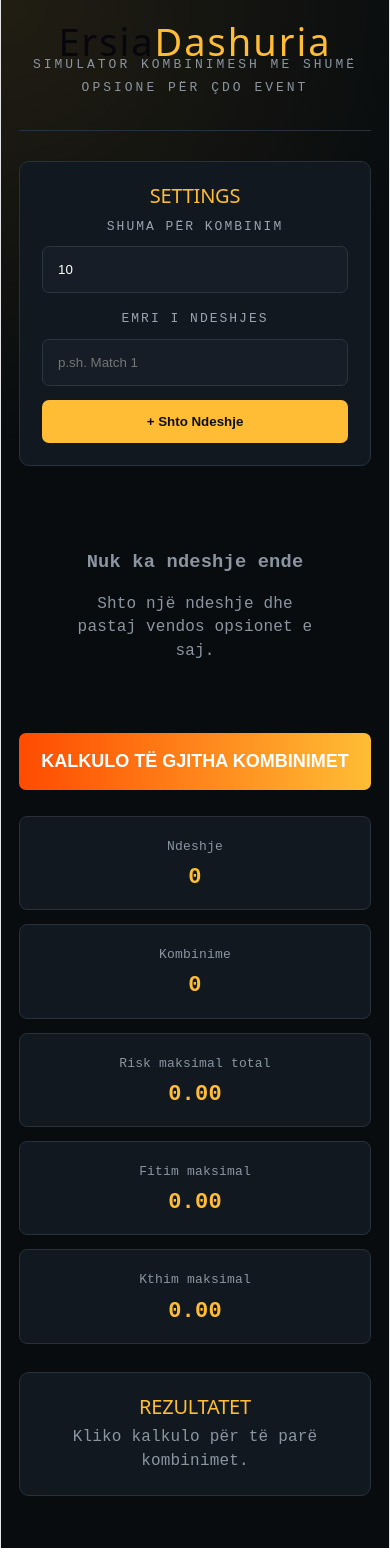
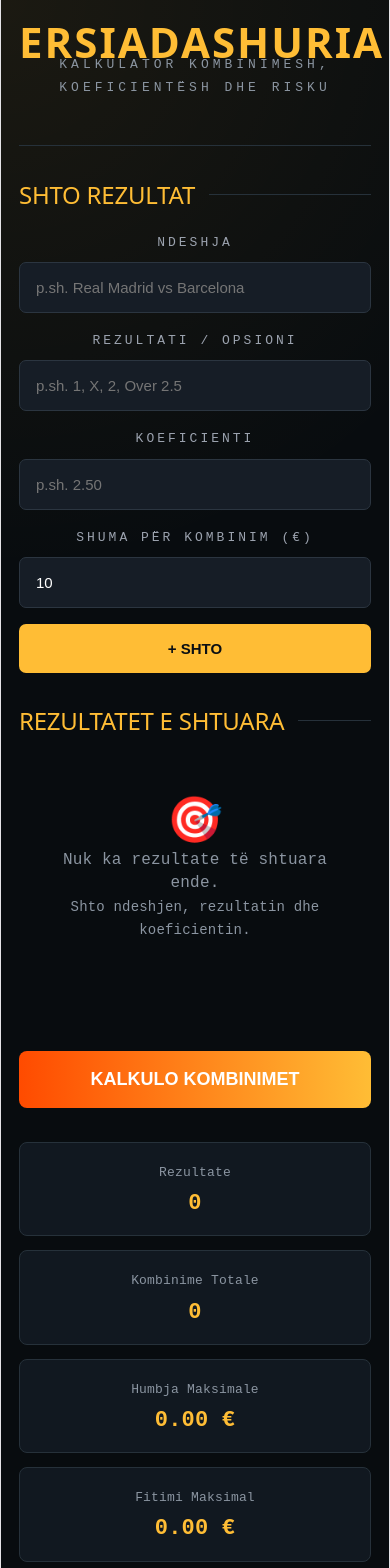
Before and after one commit to Ersia111/odd, a React (Vite) app: page / in a window 390 px wide. Shown: the top 1568 px of the page. Built offline with nearby package versions, Linux system fonts and the light colour scheme.

Commit message:
update combination logic and app name

```diff
--- a/src/App.css
+++ b/src/App.css
@@ -13,65 +13,84 @@ body {
   min-height: 100vh;
   padding: 30px 18px;
   background:
-    radial-gradient(circle at top left, rgba(255, 184, 48, 0.1), transparent 28%),
+    radial-gradient(circle at top left, rgba(255, 184, 48, 0.08), transparent 30%),
     #080c0f;
 }
 
 .container {
-  max-width: 1200px;
+  max-width: 1150px;
   margin: 0 auto;
 }
 
-header {
+.header {
+  display: flex;
+  align-items: end;
+  gap: 25px;
   border-bottom: 1px solid #26313a;
-  padding-bottom: 30px;
-  margin-bottom: 30px;
+  padding-bottom: 35px;
+  margin-bottom: 35px;
 }
 
-header h1 {
+.header h1 {
   margin: 0;
-  font-size: 52px;
+  font-size: 54px;
   letter-spacing: 2px;
+  font-weight: 900;
+  color:#ffbd35
 }
 
-header h1 span {
+.header h1 span {
   color: #ffbd35;
 }
 
-header p {
+.header p {
   color: #8b95a1;
   text-transform: uppercase;
-  letter-spacing: 3px;
+  letter-spacing: 4px;
   font-size: 13px;
+  margin-bottom: 10px;
 }
 
-.panel,
-.matchCard {
-  background: #111820;
-  border: 1px solid #26313a;
-  border-radius: 10px;
-  padding: 22px;
+.section {
+  margin-bottom: 34px;
+}
+
+.titleLine {
+  display: flex;
+  align-items: center;
+  gap: 14px;
   margin-bottom: 22px;
 }
 
-h2 {
+.titleLine h2 {
   color: #ffbd35;
+  font-size: 24px;
   text-transform: uppercase;
-  margin-top: 0;
+  margin: 0;
 }
 
-.topGrid {
+.titleLine::after {
+  content: "";
+  flex: 1;
+  height: 1px;
+  background: #26313a;
+}
+
+.formGrid {
   display: grid;
-  grid-template-columns: 1fr 2fr auto;
-  gap: 14px;
-  align-items: end;
+  grid-template-columns: 2fr 1fr;
+  gap: 16px;
+}
+
+.formGrid div {
+  display: flex;
+  flex-direction: column;
 }
 
 label {
-  display: block;
   color: #9ca3af;
   font-size: 13px;
-  letter-spacing: 2px;
+  letter-spacing: 3px;
   text-transform: uppercase;
   margin-bottom: 8px;
 }
@@ -81,73 +100,108 @@ input {
   background: #161d26;
   border: 1px solid #2b3540;
   color: white;
-  padding: 15px;
+  padding: 16px;
   border-radius: 7px;
   outline: none;
+  font-size: 15px;
 }
 
 input:focus {
   border-color: #ffbd35;
 }
 
-button {
+.addBtn {
+  grid-column: 2;
   background: #ffbd35;
   color: #0b0f13;
   border: none;
-  padding: 14px 18px;
   border-radius: 7px;
   font-weight: bold;
+  font-size: 15px;
+  text-transform: uppercase;
   cursor: pointer;
 }
 
-button:hover {
-  opacity: 0.9;
+.empty {
+  text-align: center;
+  padding: 55px 20px;
+  color: #8b95a1;
 }
 
-.danger {
-  background: #ef4444;
-  color: white;
-  margin-left: 8px;
+.empty .icon {
+  font-size: 45px;
+  margin-bottom: 14px;
 }
 
-.matches {
-  margin-bottom: 25px;
-}
-
-.matchHeader {
-  display: flex;
-  justify-content: space-between;
-  gap: 15px;
-  align-items: center;
-  margin-bottom: 16px;
-}
-
-.matchHeader h3 {
+.empty p {
   margin: 0;
 }
 
-.optionRow {
+.empty span {
+  font-size: 14px;
+}
+
+.eventList {
+  display: flex;
+  flex-direction: column;
+  gap: 12px;
+}
+
+.eventCard {
   display: grid;
-  grid-template-columns: 2fr 1fr auto;
+  grid-template-columns: 1.5fr 1fr auto;
+  align-items: center;
+  gap: 18px;
+  background: #111820;
+  border: 1px solid #26313a;
+  padding: 16px;
+  border-radius: 8px;
+}
+
+.eventCard strong {
+  color: #fff;
+}
+
+.eventCard p {
+  margin: 6px 0 0;
+  color: #9ca3af;
+}
+
+.eventNumbers {
+  display: flex;
   gap: 12px;
-  margin-bottom: 12px;
+  color: #ffbd35;
+}
+
+.eventCard button {
+  background: #ef4444;
+  color: white;
+  border: none;
+  padding: 11px 16px;
+  border-radius: 6px;
+  cursor: pointer;
+  font-weight: bold;
 }
 
 .calculateBtn {
   width: 100%;
-  padding: 18px;
-  font-size: 18px;
-  text-transform: uppercase;
   background: linear-gradient(90deg, #ff4b00, #ffbd35);
   color: white;
-  margin-bottom: 26px;
+  padding: 18px;
+  border: none;
+  border-radius: 8px;
+  text-transform: uppercase;
+  font-size: 18px;
+  font-weight: bold;
+  cursor: pointer;
+  margin: 20px 0 34px;
 }
 
 .summary {
   display: grid;
   grid-template-columns: repeat(5, 1fr);
   gap: 14px;
-  margin-bottom: 28px;
+  margin-bottom: 35px;
 }
 
 .summary div {
@@ -169,18 +223,15 @@ button:hover {
   font-size: 22px;
 }
 
-.empty {
-  text-align: center;
-  padding: 45px;
-  color: #8b95a1;
-}
-
-.hint {
-  color: #8b95a1;
+.noResults {
+  color: #9ca3af;
 }
 
 .tableWrapper {
   overflow-x: auto;
+  background: #111820;
+  border: 1px solid #26313a;
+  border-radius: 8px;
 }
 
 table {
@@ -191,7 +242,7 @@ table {
 
 th,
 td {
-  padding: 14px;
+  padding: 15px;
   border-bottom: 1px solid #26313a;
   text-align: left;
   vertical-align: top;
@@ -199,8 +250,8 @@ td {
 
 th {
   color: #ffbd35;
+  font-size: 13px;
   text-transform: uppercase;
-  font-size: 13px;
 }
 
 td {
@@ -217,18 +268,26 @@ td {
 }
 
 @media (max-width: 850px) {
-  .topGrid,
-  .optionRow,
+  .header {
+    display: block;
+  }
+
+  .header h1 {
+    font-size: 42px;
+  }
+
+  .formGrid,
+  .eventCard,
   .summary {
     grid-template-columns: 1fr;
   }
 
-  .matchHeader {
-    flex-direction: column;
-    align-items: flex-start;
+  .addBtn {
+    grid-column: auto;
+    padding: 16px;
   }
 
-  header h1 {
-    font-size: 38px;
+  .eventNumbers {
+    flex-direction: column;
   }
 }
--- a/src/App.jsx
+++ b/src/App.jsx
@@ -1,24 +1,24 @@
 import { useState } from "react";
 import "./App.css";
 
-function cartesianCombinations(matches) {
+function generateMatchCombinations(matchGroups) {
   const results = [];
 
-  function backtrack(index, current) {
-    if (current.length > 0) {
-      results.push([...current]);
+  function backtrack(index, currentCombo) {
+    if (currentCombo.length > 0) {
+      results.push([...currentCombo]);
     }
 
-    for (let i = index; i < matches.length; i++) {
-      for (const option of matches[i].options) {
-        current.push({
-          matchName: matches[i].name,
-          optionName: option.name,
-          odd: Number(option.odd),
+    for (let i = index; i < matchGroups.length; i++) {
+      for (const option of matchGroups[i].options) {
+        currentCombo.push({
+          matchName: matchGroups[i].matchName,
+          prediction: option.prediction,
+          odd: option.odd,
         });
 
-        backtrack(i + 1, current);
-        current.pop();
+        backtrack(i + 1, currentCombo);
+        currentCombo.pop();
       }
     }
   }
@@ -28,111 +28,70 @@ function cartesianCombinations(matches) {
 }
 
 function App() {
-  const [matchName, setMatchName] = useState("");
-  const [matches, setMatches] = useState([]);
+  const [eventName, setEventName] = useState("");
+  const [prediction, setPrediction] = useState("");
+  const [odd, setOdd] = useState("");
   const [stake, setStake] = useState(10);
+
+  const [events, setEvents] = useState([]);
   const [results, setResults] = useState([]);
 
-  const addMatch = () => {
-    if (!matchName.trim()) {
-      alert("Vendos emrin e ndeshjes.");
+  const addEvent = () => {
+    if (!eventName.trim() || !prediction.trim() || Number(odd) <= 1) {
+      alert("Plotëso ndeshjen, rezultatin dhe koeficientin saktë.");
       return;
     }
 
-    setMatches([
-      ...matches,
-      {
-        id: Date.now(),
-        name: matchName,
-        options: [],
-      },
-    ]);
+    const newEvent = {
+      id: Date.now(),
+      matchName: eventName.trim(),
+      prediction: prediction.trim(),
+      odd: Number(odd),
+    };
 
-    setMatchName("");
+    setEvents([...events, newEvent]);
+    setEventName("");
+    setPrediction("");
+    setOdd("");
     setResults([]);
   };
 
-  const removeMatch = (matchId) => {
-    setMatches(matches.filter((match) => match.id !== matchId));
+  const removeEvent = (id) => {
+    setEvents(events.filter((event) => event.id !== id));
     setResults([]);
   };
 
-  const addOption = (matchId) => {
-    setMatches(
-      matches.map((match) =>
-        match.id === matchId
-          ? {
-              ...match,
-              options: [
-                ...match.options,
-                {
-                  id: Date.now(),
-                  name: "",
-                  odd: "",
-                },
-              ],
-            }
-          : match
-      )
-    );
-    setResults([]);
-  };
-
-  const updateOption = (matchId, optionId, field, value) => {
-    setMatches(
-      matches.map((match) =>
-        match.id === matchId
-          ? {
-              ...match,
-              options: match.options.map((option) =>
-                option.id === optionId
-                  ? {
-                      ...option,
-                      [field]: value,
-                    }
-                  : option
-              ),
-            }
-          : match
-      )
-    );
-  };
-
-  const removeOption = (matchId, optionId) => {
-    setMatches(
-      matches.map((match) =>
-        match.id === matchId
-          ? {
-              ...match,
-              options: match.options.filter((option) => option.id !== optionId),
-            }
-          : match
-      )
-    );
-    setResults([]);
-  };
-
-  const calculate = () => {
-    const cleanMatches = matches
-      .map((match) => ({
-        ...match,
-        options: match.options.filter(
-          (option) => option.name.trim() && Number(option.odd) > 1
-        ),
-      }))
-      .filter((match) => match.options.length > 0);
-
-    if (cleanMatches.length === 0) {
-      alert("Shto të paktën një ndeshje me opsione të vlefshme.");
+  const calculateResults = () => {
+    if (events.length === 0) {
+      alert("Shto të paktën një ndeshje me rezultat dhe koeficient.");
       return;
     }
 
-    const combos = cartesianCombinations(cleanMatches);
+    const groupedMatches = Object.values(
+      events.reduce((acc, event) => {
+        if (!acc[event.matchName]) {
+          acc[event.matchName] = {
+            matchName: event.matchName,
+            options: [],
+          };
+        }
 
-    const calculated = combos.map((combo) => {
+        acc[event.matchName].options.push({
+          prediction: event.prediction,
+          odd: event.odd,
+        });
+
+        return acc;
+      }, {})
+    );
+
+    const allCombinations = generateMatchCombinations(groupedMatches);
+
+    const calculated = allCombinations.map((combo) => {
       const totalOdd = combo.reduce((acc, item) => acc * item.odd, 1);
       const potentialReturn = Number(stake) * totalOdd;
       const netProfit = potentialReturn - Number(stake);
+      const maxLoss = Number(stake);
       const returnPercentage = (netProfit / Number(stake)) * 100;
 
       return {
@@ -142,7 +101,7 @@ function App() {
         stake: Number(stake),
         potentialReturn,
         netProfit,
-        maxLoss: Number(stake),
+        maxLoss,
         returnPercentage,
       };
     });
@@ -152,159 +111,148 @@ function App() {
   };
 
   const totalMaxLoss = results.length * Number(stake);
-  const maxProfit =
-    results.length > 0 ? Math.max(...results.map((r) => r.netProfit)) : 0;
-  const maxReturn =
-    results.length > 0 ? Math.max(...results.map((r) => r.potentialReturn)) : 0;
+
+  const maxPossibleProfit =
+    results.length > 0 ? Math.max(...results.map((item) => item.netProfit)) : 0;
+
+  const maxPossibleReturn =
+    results.length > 0
+      ? Math.max(...results.map((item) => item.potentialReturn))
+      : 0;
 
   return (
     <div className="app">
       <div className="container">
-        <header>
+        <header className="header">
           <h1>
-            Ersia<span>Dashuria</span>
+            ERSIA<span>DASHURIA</span>
           </h1>
-          <p>Simulator kombinimesh me shumë opsione për çdo event</p>
+          <p>Kalkulator kombinimesh, koeficientësh dhe risku</p>
         </header>
 
-        <section className="panel">
-          <h2>Settings</h2>
+        <section className="section">
+          <div className="titleLine">
+            <h2>Shto Rezultat</h2>
+          </div>
 
-          <div className="topGrid">
+          <div className="formGrid">
             <div>
-              <label>Shuma për kombinim</label>
+              <label>Ndeshja</label>
               <input
-                type="number"
-                min="1"
-                value={stake}
-                onChange={(e) => setStake(e.target.value)}
+                value={eventName}
+                onChange={(e) => setEventName(e.target.value)}
+                placeholder="p.sh. Real Madrid vs Barcelona"
               />
             </div>
 
             <div>
-              <label>Emri i ndeshjes</label>
+              <label>Rezultati / Opsioni</label>
               <input
-                value={matchName}
-                onChange={(e) => setMatchName(e.target.value)}
-                placeholder="p.sh. Match 1"
+                value={prediction}
+                onChange={(e) => setPrediction(e.target.value)}
+                placeholder="p.sh. 1, X, 2, Over 2.5"
               />
             </div>
 
-            <button onClick={addMatch}>+ Shto Ndeshje</button>
+            <div>
+              <label>Koeficienti</label>
+              <input
+                type="number"
+                step="0.01"
+                value={odd}
+                onChange={(e) => setOdd(e.target.value)}
+                placeholder="p.sh. 2.50"
+              />
+            </div>
+
+            <div>
+              <label>Shuma për Kombinim (€)</label>
+              <input
+                type="number"
+                step="0.01"
+                value={stake}
+                onChange={(e) => setStake(e.target.value)}
+                placeholder="p.sh. 10"
+              />
+            </div>
+
+            <button className="addBtn" onClick={addEvent}>
+              + Shto
+            </button>
           </div>
         </section>
 
-        <section className="matches">
-          {matches.length === 0 ? (
+        <section className="section">
+          <div className="titleLine">
+            <h2>Rezultatet e Shtuara</h2>
+          </div>
+
+          {events.length === 0 ? (
             <div className="empty">
-              <h3>Nuk ka ndeshje ende</h3>
-              <p>Shto një ndeshje dhe pastaj vendos opsionet e saj.</p>
+              <div className="icon">🎯</div>
+              <p>Nuk ka rezultate të shtuara ende.</p>
+              <span>Shto ndeshjen, rezultatin dhe koeficientin.</span>
             </div>
           ) : (
-            matches.map((match, index) => (
-              <div className="matchCard" key={match.id}>
-                <div className="matchHeader">
-                  <h3>
-                    {index + 1}. {match.name}
-                  </h3>
+            <div className="eventList">
+              {events.map((event, index) => (
+                <div className="eventCard" key={event.id}>
+                  <div>
+                    <strong>
+                      {index + 1}. {event.matchName}
+                    </strong>
+                    <p>{event.prediction}</p>
+                  </div>
 
-                  <div>
-                    <button onClick={() => addOption(match.id)}>
-                      + Opsion
-                    </button>
+                  <div className="eventNumbers">
+                    <span>Odd: {event.odd}</span>
+                  </div>
 
-                    <button
-                      className="danger"
-                      onClick={() => removeMatch(match.id)}
-                    >
-                      Hiq
-                    </button>
-                  </div>
+                  <button onClick={() => removeEvent(event.id)}>Hiq</button>
                 </div>
-
-                {match.options.length === 0 ? (
-                  <p className="hint">Shto opsione për këtë ndeshje.</p>
-                ) : (
-                  match.options.map((option) => (
-                    <div className="optionRow" key={option.id}>
-                      <input
-                        value={option.name}
-                        placeholder="Opsioni p.sh. 1, X, 2, Over 2.5"
-                        onChange={(e) =>
-                          updateOption(
-                            match.id,
-                            option.id,
-                            "name",
-                            e.target.value
-                          )
-                        }
-                      />
-
-                      <input
-                        type="number"
-                        step="0.01"
-                        value={option.odd}
-                        placeholder="Koef."
-                        onChange={(e) =>
-                          updateOption(
-                            match.id,
-                            option.id,
-                            "odd",
-                            e.target.value
-                          )
-                        }
-                      />
-
-                      <button
-                        className="danger"
-                        onClick={() => removeOption(match.id, option.id)}
-                      >
-                        X
-                      </button>
-                    </div>
-                  ))
-                )}
-              </div>
-            ))
+              ))}
+            </div>
           )}
         </section>
 
-        <button className="calculateBtn" onClick={calculate}>
-          Kalkulo të gjitha kombinimet
+        <button className="calculateBtn" onClick={calculateResults}>
+          Kalkulo Kombinimet
         </button>
 
         <section className="summary">
           <div>
-            <span>Ndeshje</span>
-            <strong>{matches.length}</strong>
+            <span>Rezultate</span>
+            <strong>{events.length}</strong>
           </div>
 
           <div>
-            <span>Kombinime</span>
+            <span>Kombinime Totale</span>
             <strong>{results.length}</strong>
           </div>
 
           <div>
-            <span>Risk maksimal total</span>
-            <strong>{totalMaxLoss.toFixed(2)}</strong>
+            <span>Humbja Maksimale</span>
+            <strong>{totalMaxLoss.toFixed(2)} €</strong>
           </div>
 
           <div>
-            <span>Fitim maksimal</span>
-            <strong>{maxProfit.toFixed(2)}</strong>
+            <span>Fitimi Maksimal</span>
+            <strong>{maxPossibleProfit.toFixed(2)} €</strong>
           </div>
 
           <div>
-            <span>Kthim maksimal</span>
-            <strong>{maxReturn.toFixed(2)}</strong>
+            <span>Kthimi Maksimal</span>
+            <strong>{maxPossibleReturn.toFixed(2)} €</strong>
           </div>
         </section>
 
-        <section className="panel">
-          <h2>Rezultatet</h2>
+        <section className="section">
+          <div className="titleLine">
+            <h2>Të Gjitha Kombinimet</h2>
+          </div>
 
           {results.length === 0 ? (
-            <p className="hint">Kliko kalkulo për të parë kombinimet.</p>
+            <p className="noResults">Kliko “Kalkulo” për të parë rezultatet.</p>
           ) : (
             <div className="tableWrapper">
               <table>
@@ -313,11 +261,11 @@ function App() {
                     <th>#</th>
                     <th>Lloji</th>
                     <th>Kombinimi</th>
-                    <th>Koef. total</th>
+                    <th>Odd Total</th>
                     <th>Shuma</th>
                     <th>Kthimi</th>
-                    <th>Fitimi</th>
-                    <th>Risk</th>
+                    <th>Fitimi Neto</th>
+                    <th>Risk Max</th>
                     <th>%</th>
                   </tr>
                 </thead>
@@ -328,18 +276,18 @@ function App() {
                       <td>{index + 1}</td>
                       <td>{item.type}</td>
                       <td>
-                        {item.combo.map((c, i) => (
+                        {item.combo.map((event, i) => (
                           <div className="comboItem" key={i}>
-                            <strong>{c.matchName}</strong>: {c.optionName} (
-                            {c.odd})
+                            <strong>{event.matchName}</strong> -{" "}
+                            {event.prediction} ({event.odd})
                           </div>
                         ))}
                       </td>
                       <td>{item.totalOdd.toFixed(2)}</td>
-                      <td>{item.stake.toFixed(2)}</td>
-                      <td>{item.potentialReturn.toFixed(2)}</td>
-                      <td>{item.netProfit.toFixed(2)}</td>
-                      <td>{item.maxLoss.toFixed(2)}</td>
+                      <td>{item.stake.toFixed(2)} €</td>
+                      <td>{item.potentialReturn.toFixed(2)} €</td>
+                      <td>{item.netProfit.toFixed(2)} €</td>
+                      <td>{item.maxLoss.toFixed(2)} €</td>
                       <td>{item.returnPercentage.toFixed(2)}%</td>
                     </tr>
                   ))}
```
